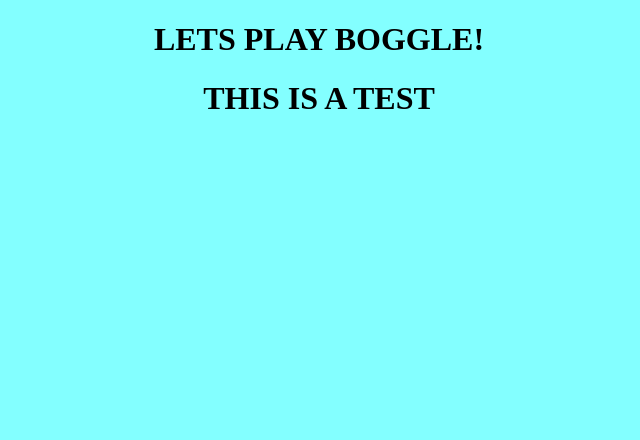
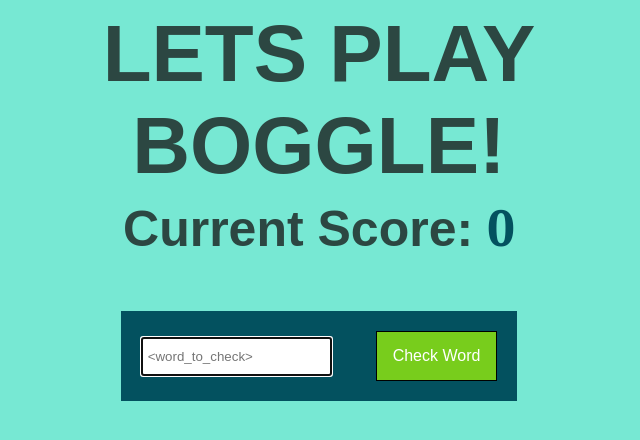
Before and after one commit to nguarino522/flask_boggle, a Flask app: template templates/game.html in a window 1280 px wide. Shown: the top 440 px of the page, without its empty margins (321-961 px from the left). Run offline with Flask 2, Linux system fonts and the light colour scheme; the template is opened without the code that fills it, so the values that code supplies are empty; parts of the project's set-up code (start-up, migrations or seed data) failed here and were passed over.

Commit message:
step 4 complete, on step 5

```diff
--- a/app.py
+++ b/app.py
@@ -1,5 +1,5 @@
 from boggle import Boggle
-from flask import Flask, request, render_template, redirect, flash, session
+from flask import Flask, request, render_template, redirect, flash, session, jsonify
 from flask_debugtoolbar import DebugToolbarExtension
 
 app = Flask(__name__)
@@ -9,8 +9,40 @@ app.config['DEBUG_TB_INTERCEPT_REDIRECTS'] = False
 
 boggle_game = Boggle()
 
+
 @app.route("/")
 def default_route():
-    """default base template route, etc."""
+    """default base template route and homepage"""
 
-    return render_template("game.html")
+    homepage = True
+    return render_template("index.html", homepage=homepage)
+
+
+@app.route("/game")
+def game_route():
+    """route once game is started"""
+
+    board = boggle_game.make_board()
+    session['board'] = board
+
+    return render_template("game.html", board=board)
+
+
+@app.route("/wordcheck")
+def word_check():
+    """checking to see if word exists"""
+
+    word = request.args["word"]
+    board = session["board"]
+    result = jsonify(boggle_game.check_valid_word(board, word))
+
+    return result
+
+
+@app.route("/score")
+def score_update():
+    """handling of scoring for game"""
+
+    score = request.json["score"]
+
+    return
--- a/static/app.css
+++ b/static/app.css
@@ -1,4 +1,168 @@
 body {
-    background-color: rgba(0, 255, 255, 0.486);
+    background-color: rgba(101, 229, 206, 0.881);
+}
+
+.board {
+    margin-left: auto;
+    margin-right: auto;
+    border-collapse: collapse;
+    margin: 25px 0;
+    font-size: 0.9em;
+    font-family: sans-serif;
+    min-width: 400px;
+    box-shadow: 0 0 20px rgba(0, 0, 0, 0.15);
+    text-align: center;
+    margin-left: auto;
+    margin-right: auto;
+    background-color: beige;
+}
+
+td {
+    font-size: 2em;
+    height: 50px;
+    width: 50px;
+    border: solid 2px black;
+}
+
+h1 {
+    color: #131212bf;
+    font-family: arial, sans-serif;
+    font-size: 80px;
+    font-weight: bold;
+    margin-top: 0px;
+    margin-bottom: 1px;
+    width: 50%;
+    margin-left: auto;
+    margin-right: auto;
     text-align: center;
 }
+
+h3 {
+    color: #131212bf;
+    font-family: arial, sans-serif;
+    font-size: 50px;
+    font-weight: bold;
+    margin-top: 0px;
+    margin-bottom: 1px;
+    width: 50%;
+    margin-left: auto;
+    margin-right: auto;
+    text-align: center;
+}
+
+#startbtn {
+    background-color: #4CAF50;
+    /* Green */
+    border: none;
+    color: white;
+    padding: 15px 32px;
+    text-align: center;
+    text-decoration: none;
+    display: inline-block;
+    font-size: 16px;
+    border: 1px solid black;
+    margin-left: auto;
+    margin-right: auto;
+}
+
+#startbtn:hover {
+    background-color: #2c7b2e;
+    cursor: pointer;
+}
+
+#startbtn:active {
+    transform: translateY(1px);
+    filter: saturate(150%);
+}
+
+form {
+    text-align: center;
+}
+
+#checkwordbtn {
+    background-color: #78cd1c;
+    /* Green */
+    border: none;
+    color: white;
+    padding: 15px 16px;
+    text-align: center;
+    text-decoration: none;
+    display: inline-block;
+    font-size: 16px;
+    border: 1px solid black;
+    margin-left: auto;
+    margin-right: auto;
+    margin: 20px;
+}
+
+#checkwordbtn:hover {
+    background-color: #2c7b2e;
+    cursor: pointer;
+}
+
+#checkwordbtn:active {
+    transform: translateY(1px);
+    filter: saturate(150%);
+}
+
+.wordcheck {
+    background-color: rgb(3, 81, 95);
+    width: fit-content;
+    margin-left: auto;
+    margin-right: auto;
+}
+
+#word {
+    padding: 10px 5px;
+    margin: 20px;
+}
+
+.msg {
+    padding: 1em;
+}
+
+.msg.ok {
+    color: rgb(28, 27, 27);
+    background-color: rgb(13, 151, 13);
+    text-align: center;
+    width: fit-content;
+    margin-left: auto;
+    margin-right: auto;
+    animation: fadeIn 1s;
+}
+
+.msg.err {
+    color: rgb(28, 27, 27);
+    background-color: rgb(143, 21, 21);
+    text-align: center;
+    width: fit-content;
+    margin-left: auto;
+    margin-right: auto;
+    animation: fadeIn 1s;
+}
+
+.msg.warn {
+    color: rgb(28, 27, 27);
+    background-color: rgb(216, 216, 26);
+    text-align: center;
+    width: fit-content;
+    margin-left: auto;
+    margin-right: auto;
+    animation: fadeIn 1s;
+}
+
+@keyframes fadeIn {
+    0% {
+        opacity: 0;
+    }
+
+    100% {
+        opacity: 1;
+    }
+}
+
+b {
+    font-family: Cambria, Cochin, Georgia, Times, 'Times New Roman', serif;
+    color: rgb(3, 81, 95);
+    font-weight: bold;
+}
--- a/static/app.js
+++ b/static/app.js
@@ -1,5 +1,44 @@
 document.addEventListener('DOMContentLoaded', (event) => {
+    let score = 0;
 
-console.log("test");
+    document.getElementById("checkwordbtn").addEventListener("click", function(e){
+        e.preventDefault();
 
+        word = $('#word').val();
+        if (word.length === 0 ){
+            alert("Enter a word please");
+        } else {
+            sendWordToServer(word);
+        }
+        $('#word').val('');
+    });
+
+    async function sendWordToServer(word){
+        let resp = await axios.get("/wordcheck", { params: { word: word }});
+        console.log("got", resp);
+        if (resp.data === "not-word"){
+            showMsg(`The word ${word} is not found in the application's dictionary.`, "err");
+        } else if (resp.data === "not-on-board"){
+            showMsg(`The word ${word} was not found on current board.`, "warn");
+        } else {
+            showMsg(`Success! The word ${word} was found.`, "ok");
+            score += word.length;
+            $(".score").text(score);
+        }
+    }
+
+    function showMsg(msg, lvl){
+        let msgDiv = document.getElementById("msgdiv");
+        $("#msgdiv").empty();
+        let newP = document.createElement("p");
+        newP.classList.add("msg", `${lvl}`);
+        newP.textContent = msg;
+        msgDiv.appendChild(newP);
+
+        //$(".msg").text(msg).removeClass().addClass(`msg ${lvl}`);
+    }
+
+    async function sendScoreToSever(score){
+        let resp = await axios.post("/score")
+    }
 });
--- a/templates/game.html
+++ b/templates/game.html
@@ -2,6 +2,28 @@
 
 {% block content %}
 
-<h1>THIS IS A TEST</h1>
+<h3>Current Score: <b class="score">0</b></h3>
+
+<table class="board">
+    <tbody>
+        {% for row in board %}
+        <tr>
+            {% for cell in row %}
+            <td>{{ cell }}</td>
+            {% endfor %}
+        </tr>
+        {% endfor %}
+    </tbody>
+</table>
+
+<!-- <p class="msg"></p> -->
+<div id="msgdiv"></div>
+
+<section id="">
+    <form class="wordcheck" method="POST">
+        <input name="word" class="word" id="word" placeholder="<word_to_check>" required autofocus>
+        <button id="checkwordbtn">Check Word</button>
+    </form>
+</section>
 
 {% endblock %}
--- a/templates/index.html
+++ b/templates/index.html
@@ -12,6 +12,12 @@
 <body>
     <h1>LETS PLAY BOGGLE!</h1>
 
+    {% if homepage == True %}
+    <form id="startform" action="/game">
+        <input id="startbtn" type="submit" value="Start Game!" />
+    </form>
+    {% endif %}
+
     {% block content %}{% endblock %}
 
     <script src="https://code.jquery.com/jquery-3.6.0.min.js" integrity="sha256-/xUj+3OJU5yExlq6GSYGSHk7tPXikynS7ogEvDej/m4=" crossorigin="anonymous"></script>
```
Also changed, not shown: requirments.txt (deleted).
